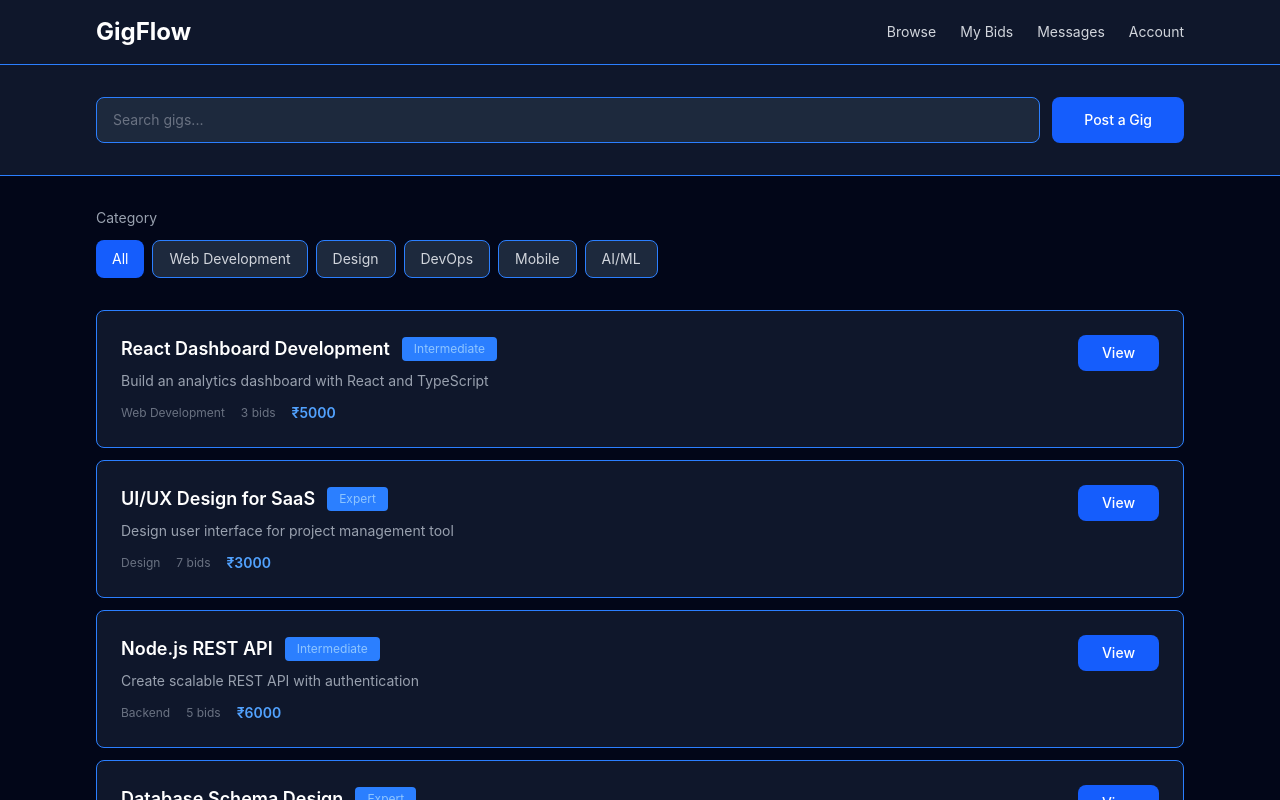
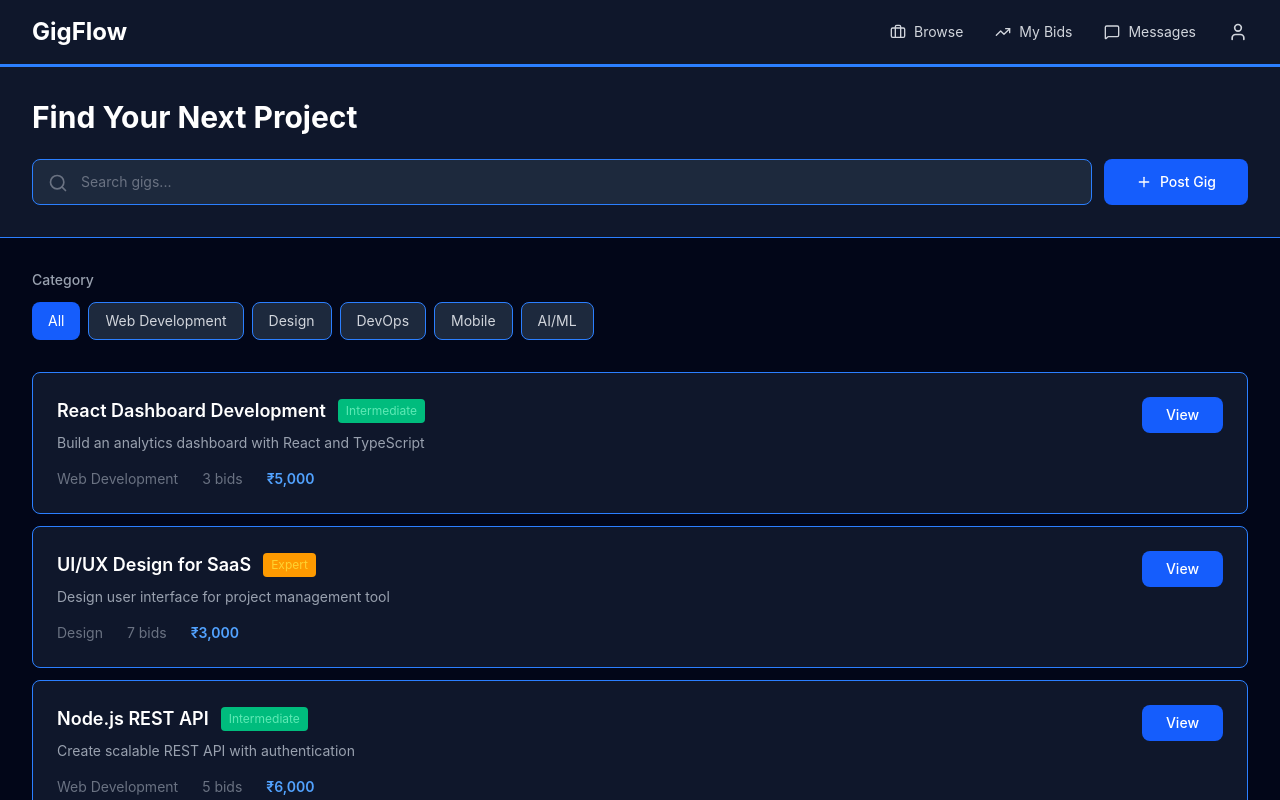
Before and after one commit to Aztec331/Gigflow, a React (Vite) app in the folder react-client/: page /rough in a window 1280 px wide. Shown: the top 800 px of the page. Built offline with nearby package versions, Linux system fonts and the light colour scheme.

Commit message:
Update MainPage.jsx

```diff
--- a/react-client/package.json
+++ b/react-client/package.json
@@ -11,6 +11,7 @@
   },
   "dependencies": {
     "axios": "^1.17.0",
+    "lucide-react": "^1.18.0",
     "react": "^19.2.6",
     "react-dom": "^19.2.6",
     "react-router-dom": "^7.15.1"
--- a/react-client/src/components/AuthPage.jsx
+++ b/react-client/src/components/AuthPage.jsx
@@ -75,7 +75,7 @@ export default function AuthPage() {
 
   return (
 
-    <div className="Daddy flex flex-col items-center justify-center h-screen p-4 ">
+    <div className="Daddy flex flex-col items-center justify-center min-h-screen p-4 bg-slate-950">
 
 
     <div className="DaddyBox bg-slate-900 rounded-2xl p-15 text-white border border-blue-500">
--- a/react-client/src/components/MainPage.jsx
+++ b/react-client/src/components/MainPage.jsx
@@ -1,9 +1,57 @@
+import { useState } from "react"
+import { useNavigate } from "react-router-dom"
+import { Search, Plus, MessageSquare, User, Briefcase, TrendingUp } from "lucide-react"
+
 export default function MainPage() {
+  const navigate = useNavigate()
+
 
   return (
-    <div>
-      Bhenchod
+
+    <div className="BigDaddy h-screen bg-slate-950 text-white">
+
+    {/* Header */}
+    <header className="bg-slate-900 sticky top-0 z-50 border-b-3 border-solid border-blue-500">
+
+      <div className=" max-w-7xl mx-auto px-8 py-4 flex justify-between items-center">
+
+        <h1 className="text-2xl font-bold">GigFlow</h1>
+
+        <nav className="flex gap-8 items-center">
+
+          <button className="flex items-center gap-2 text-gray-300 hover:text-white transition-colors text-sm">
+            <Briefcase className="w-4 h-4" />
+            Browse
+          </button>
+          <button className="flex items-center gap-2 text-gray-300 hover:text-white transition-colors text-sm">
+             <TrendingUp className="w-4 h-4" />
+            My Bids
+          </button>
+
+          <button className="flex items-center gap-2 text-gray-300 hover:text-white transition-colors text-sm">
+            <MessageSquare className="w-4 h-4" />
+            Messages
+          </button>
+
+          <button
+          onClick={() => navigate("/auth")}
+          className="flex items-center gap-2 text-gray-300 hover:text-white transition-colors text-sm">
+            <User className="w-4 h-4" />
+            User
+          </button>
+
+        </nav>
+
+      </div>
+
+    </header>
+
+
+
+
     </div>
+
+
 
   )
 }
--- a/react-client/src/components/Rough.jsx
+++ b/react-client/src/components/Rough.jsx
@@ -1,5 +1,6 @@
 import { useState } from "react"
 import { useNavigate } from "react-router-dom"
+import { Search, Plus, MessageSquare, User, Briefcase, TrendingUp } from "lucide-react"
 
 export default function MainPage() {
   const [searchQuery, setSearchQuery] = useState("")
@@ -32,16 +33,16 @@ export default function MainPage() {
       title: "Node.js REST API",
       description: "Create scalable REST API with authentication",
       budget: 6000,
-      category: "Backend",
+      category: "Web Development",
       level: "Intermediate",
       bids: 5
     },
     {
       id: 4,
       title: "Database Schema Design",
-      description: "Design PostgreSQL database for e-commerce",
+      description: "Design PostgreSQL database for enterprise e-commerce",
       budget: 2500,
-      category: "Backend",
+      category: "Web Development",
       level: "Expert",
       bids: 2
     },
@@ -77,14 +78,14 @@ export default function MainPage() {
       title: "GraphQL API Development",
       description: "Build GraphQL server with Node.js and Apollo",
       budget: 7000,
-      category: "Backend",
+      category: "Web Development",
       level: "Expert",
       bids: 3
     },
     {
       id: 9,
       title: "React Native Mobile App",
-      description: "Develop cross-platform app with React Native",
+      description: "Develop cross-platform food delivery application",
       budget: 9000,
       category: "Mobile",
       level: "Intermediate",
@@ -102,7 +103,7 @@ export default function MainPage() {
     {
       id: 11,
       title: "Kubernetes Setup",
-      description: "Setup and configure Kubernetes cluster",
+      description: "Setup and configure Kubernetes clusters",
       budget: 5500,
       category: "DevOps",
       level: "Expert",
@@ -111,7 +112,7 @@ export default function MainPage() {
     {
       id: 12,
       title: "Machine Learning Model",
-      description: "Build ML model for prediction tasks",
+      description: "Build ML model for text classification",
       budget: 8500,
       category: "AI/ML",
       level: "Expert",
@@ -127,47 +128,66 @@ export default function MainPage() {
 
   return (
     <div className="min-h-screen bg-slate-950 text-white">
+
       {/* Header */}
-      <header className="sticky top-0 z-50 bg-slate-900 border-b border-blue-500 border-opacity-20">
-        <div className="max-w-6xl mx-auto px-8 py-4 flex justify-between items-center">
+      <header className="sticky top-0 z-50 bg-slate-900 border-b-3 border-solid border-blue-500">
+
+        <div className="max-w-7xl mx-auto px-8 py-4 flex justify-between items-center">
+
           <h1 className="text-2xl font-bold">GigFlow</h1>
-          <nav className="flex gap-6 items-center">
-            <button className="text-gray-300 hover:text-white transition-colors text-sm">Browse</button>
-            <button className="text-gray-300 hover:text-white transition-colors text-sm">My Bids</button>
-            <button className="text-gray-300 hover:text-white transition-colors text-sm">Messages</button>
+
+          <nav className="flex gap-8 items-center">
+            <button className="text-gray-300 hover:text-white transition-colors text-sm flex items-center gap-2">
+              <Briefcase className="w-4 h-4" />
+              Browse
+            </button>
+            <button className="text-gray-300 hover:text-white transition-colors text-sm flex items-center gap-2">
+              <TrendingUp className="w-4 h-4" />
+              My Bids
+            </button>
+            <button className="text-gray-300 hover:text-white transition-colors text-sm flex items-center gap-2">
+              <MessageSquare className="w-4 h-4" />
+              Messages
+            </button>
             <button
               onClick={() => navigate("/auth")}
-              className="text-gray-300 hover:text-white transition-colors text-sm"
+              className="text-gray-300 hover:text-white transition-colors"
             >
-              Account
+              <User className="w-5 h-5" />
             </button>
           </nav>
+
         </div>
+
       </header>
 
       {/* Search Section */}
       <div className="bg-slate-900 bg-opacity-50 border-b border-blue-500 border-opacity-10 py-8">
-        <div className="max-w-6xl mx-auto px-8">
+        <div className="max-w-7xl mx-auto px-8">
+          <h2 className="text-3xl font-bold mb-6">Find Your Next Project</h2>
           <div className="flex gap-3">
+            <div className="flex-1 relative">
+              <Search className="absolute left-4 top-3.5 text-gray-500 w-5 h-5" />
               <input
                 type="text"
                 placeholder="Search gigs..."
                 value={searchQuery}
                 onChange={(e) => setSearchQuery(e.target.value)}
-              className="flex-1 px-4 py-3 bg-slate-800 border border-blue-500 border-opacity-30 rounded-lg text-white placeholder-gray-500 focus:outline-none focus:border-blue-400 text-sm"
+                className="w-full pl-12 px-4 py-3 bg-slate-800 border border-blue-500 border-opacity-30 rounded-lg text-white placeholder-gray-500 focus:outline-none focus:border-blue-400 text-sm"
               />
-            <button className="bg-blue-600 hover:bg-blue-500 text-white px-8 py-3 rounded-lg font-medium text-sm transition-colors">
-              Post a Gig
+            </div>
+            <button className="bg-blue-600 hover:bg-blue-500 text-white px-8 py-3 rounded-lg font-medium text-sm transition-colors flex items-center gap-2">
+              <Plus className="w-4 h-4" /> Post Gig
             </button>
           </div>
         </div>
       </div>
 
       {/* Main Content */}
-      <div className="max-w-6xl mx-auto px-8 py-8">
+      <div className="max-w-7xl mx-auto px-8 py-8">
         {/* Category Filter */}
         <div className="mb-8">
-          <p className="text-gray-400 text-sm mb-3">Category</p>
+          <p className="text-gray-400 text-sm mb-3 font-medium">Category</p>
           <div className="flex gap-2 flex-wrap">
             {categories.map(cat => (
               <button
@@ -191,26 +211,30 @@ export default function MainPage() {
             filteredGigs.map(gig => (
               <div
                 key={gig.id}
-                className="bg-slate-900 border border-blue-500 border-opacity-20 rounded-lg p-6 hover:border-opacity-50 hover:bg-slate-800 transition-all cursor-pointer group"
+                className="bg-slate-900 border border-blue-500 border-opacity-20 rounded-lg p-6 hover:border-opacity-50 hover:bg-slate-800 transition-all cursor-pointer"
               >
-                <div className="flex justify-between items-start">
+                <div className="flex justify-between items-start gap-4">
                   <div className="flex-1">
                     <div className="flex items-center gap-3 mb-2">
-                      <h3 className="text-lg font-semibold group-hover:text-blue-400 transition-colors">
+                      <h3 className="text-lg font-semibold hover:text-blue-400 transition-colors">
                         {gig.title}
                       </h3>
-                      <span className="text-xs bg-blue-500 bg-opacity-20 text-blue-300 px-3 py-1 rounded">
+                      <span className={`text-xs px-2 py-1 rounded ${
+                        gig.level === 'Expert'
+                          ? 'bg-amber-500 bg-opacity-20 text-amber-300'
+                          : 'bg-emerald-500 bg-opacity-20 text-emerald-300'
+                      }`}>
                         {gig.level}
                       </span>
                     </div>
-                    <p className="text-gray-400 text-sm mb-3">{gig.description}</p>
-                    <div className="flex items-center gap-4">
-                      <span className="text-xs text-gray-500">{gig.category}</span>
-                      <span className="text-xs text-gray-500">{gig.bids} bids</span>
-                      <span className="text-blue-400 font-semibold text-sm">₹{gig.budget}</span>
+                    <p className="text-gray-400 text-sm mb-4">{gig.description}</p>
+                    <div className="flex items-center gap-6 text-sm">
+                      <span className="text-gray-500">{gig.category}</span>
+                      <span className="text-gray-500">{gig.bids} bids</span>
+                      <span className="text-blue-400 font-semibold">₹{gig.budget.toLocaleString()}</span>
                     </div>
                   </div>
-                  <button className="bg-blue-600 hover:bg-blue-500 text-white px-6 py-2 rounded-lg text-sm font-medium transition-colors whitespace-nowrap ml-4">
+                  <button className="bg-blue-600 hover:bg-blue-500 text-white px-6 py-2 rounded-lg text-sm font-medium transition-colors whitespace-nowrap">
                     View
                   </button>
                 </div>
@@ -223,6 +247,7 @@ export default function MainPage() {
           )}
         </div>
       </div>
+
     </div>
   )
 }
```
Also changed, not shown: 1 other file (tests, documents, lock files or other folders). Lines whose indentation alone changed are shown as unchanged.
